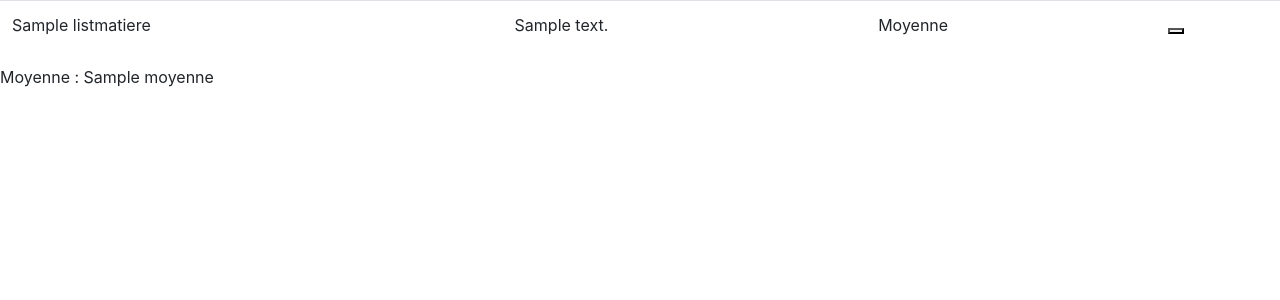
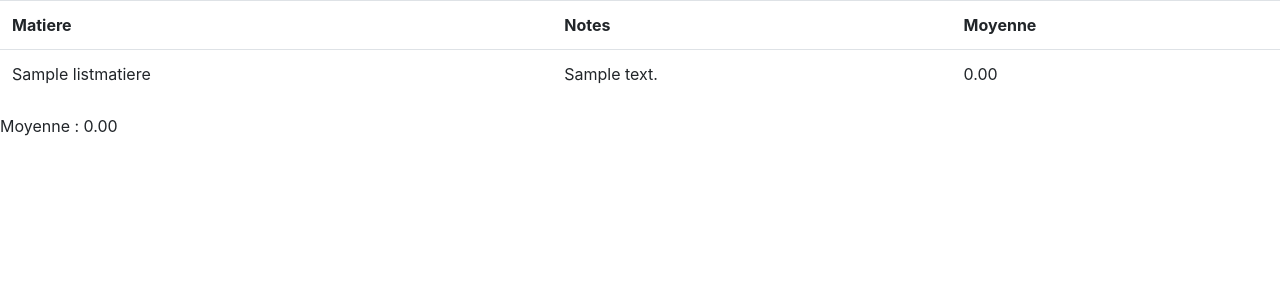
Before and after one commit to tongguillaume/finelia_test, a Symfony app: template templates/note/list.html.twig in a window 1280 px wide. Shown: the part 56-356 px from the top of the page. Run offline with Twig, Linux system fonts and the light colour scheme; the template is opened without the code that fills it: most values are stand-ins (such as "Sample title", 1, 10 or a date in 2020); some libraries are stand-ins or nearby versions.

Commit message:
Add files via upload

```diff
--- a/templates/note/add.html.twig
+++ b/templates/note/add.html.twig
@@ -28,7 +28,7 @@
 {% endblock %}
 
 {% block javascripts %}
-
+    <script src = "https://ajax.googleapis.com/ajax/libs/jquery/3.2.1/jquery.min.js"></script>
     <script src="https://cdnjs.cloudflare.com/ajax/libs/select2/4.0.6-rc.0/js/select2.min.js"></script>
 
     <script>
--- a/templates/note/list.html.twig
+++ b/templates/note/list.html.twig
@@ -5,31 +5,22 @@
     <tbody>
         <table class="table">
             {% set count = 1 %}
-        {% for matiere in listmatiere %}
+            <tr>
+                <th>Matiere</th>
+                <th>Notes</th>
+                <th>Moyenne</th>
+            </tr>
+            {% for matiere in listmatiere %}
             <tr class="bgc">
-
+                {% set str = "" %}
                 <td>{{ matiere.name }}</td>
                 {% for  note in listnote %}
                   {% if matiere.id  ==  note.matiere_id_id  %}
-                    <td>{{ note.note }}</td>
+                       {%  set str = str ~ note.note ~ "  " %}
                   {% endif %}
                 {% endfor %}
-                <td> Moyenne {{ listmoyenne[count] }}</td>
-                <td>
-                    <div>
-                        <a href="#">
-                        </a>
-                    </div>
-                    <div class="rounded-icon-delete">
-                        <form action="#" method="POST">
-                            <input type="hidden" name="_method" value="DELETE">
-                            <input type="hidden" name="_token" value="{{ csrf_token('delete' ~ matiere.id) }}">
-                            <button class="delete">
-                                <i class="far fa-trash-alt"></i>
-                            </button>
-                        </form>
-                    </div>
-                </td>
+                <td>{{ str }}</td>
+                <td> {{ listmoyenne[count] | number_format(2, '.' , ',') }}</td>
             </tr>
             {%  set count = count + 1  %}
         {% endfor %}
@@ -37,5 +28,5 @@
         </tbody>
     </table>
 </body>
-    <div>Moyenne : {{ moyenne }}</div>
+    <div>Moyenne : {{ moyenne | number_format(2, '.' , ',') }}</div>
 {%  endblock %}
```
